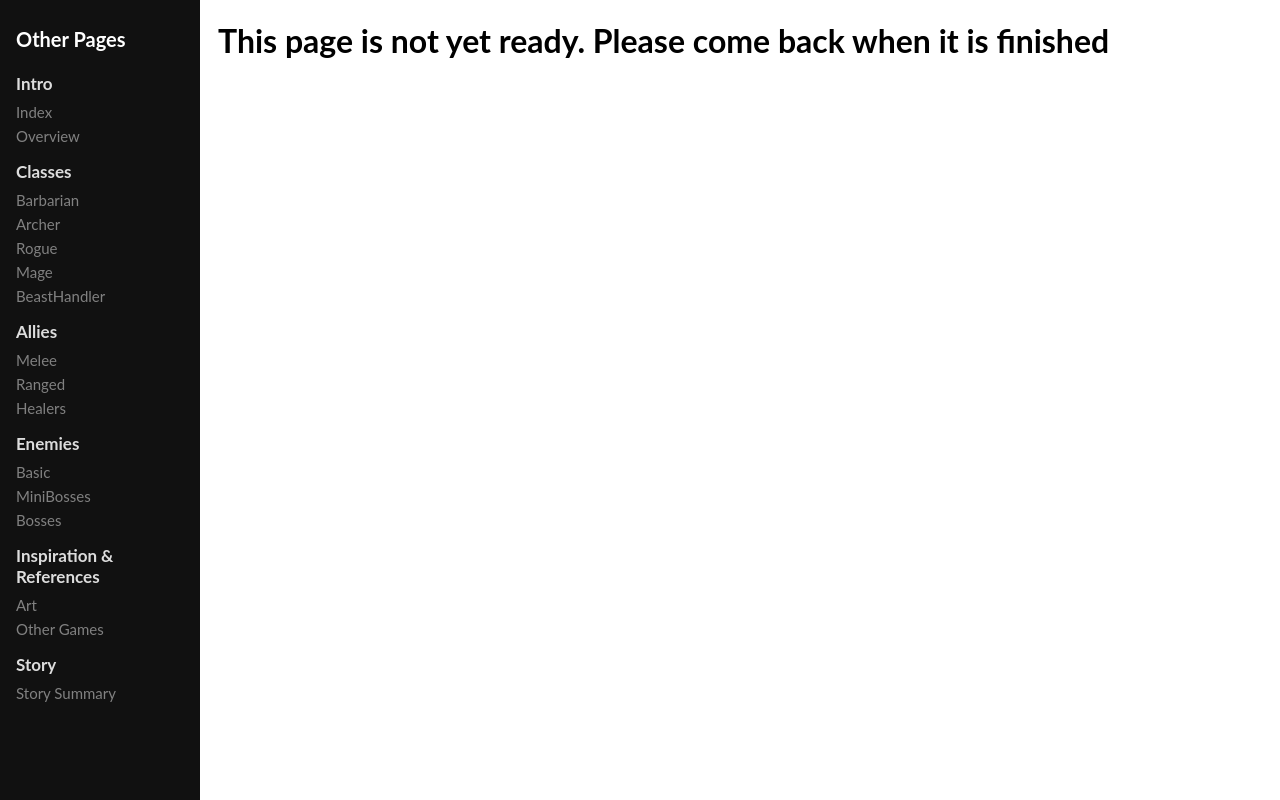
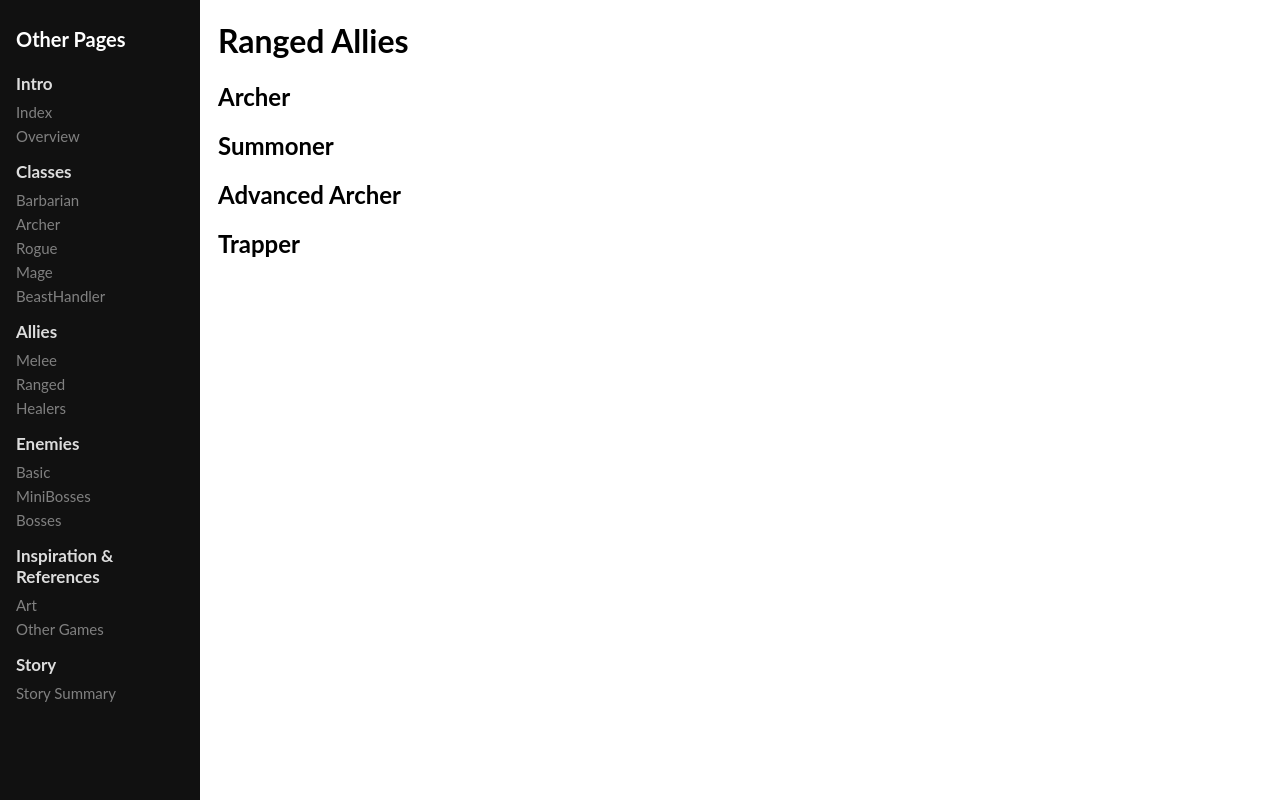
Before and after one commit to mineninja77777/DaemonWarGDD, a plain HTML site: page Allies/range.html in a window 1280 px wide. Drawn offline with Linux system fonts and the light colour scheme.

Commit message:
Began work on allies

```diff
--- a/Allies/range.html
+++ b/Allies/range.html
@@ -93,6 +93,10 @@
     </div>
 
     <div class="main">
-        <h1>This page is not yet ready. Please come back when it is finished</h1>
+        <h1>Ranged Allies</h1>
+        <h2>Archer</h2>
+        <h2>Summoner</h2>
+        <h2>Advanced Archer</h2>
+        <h2>Trapper</h2>
     </div>
 </html>
```
Also changed, not shown: Allies/healers.html (+2 -1 lines), Allies/melee.html (+3 -1 lines).
